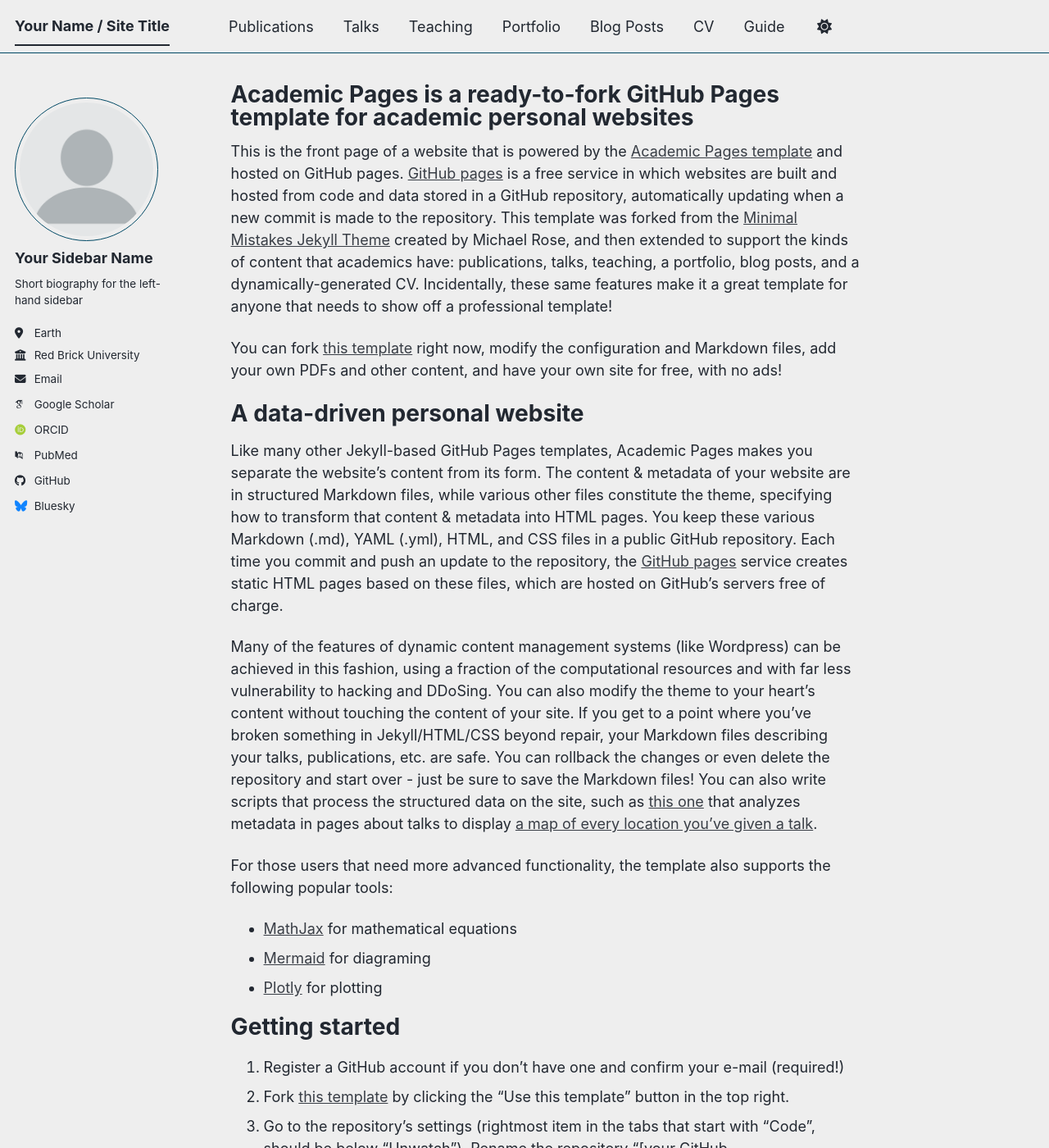
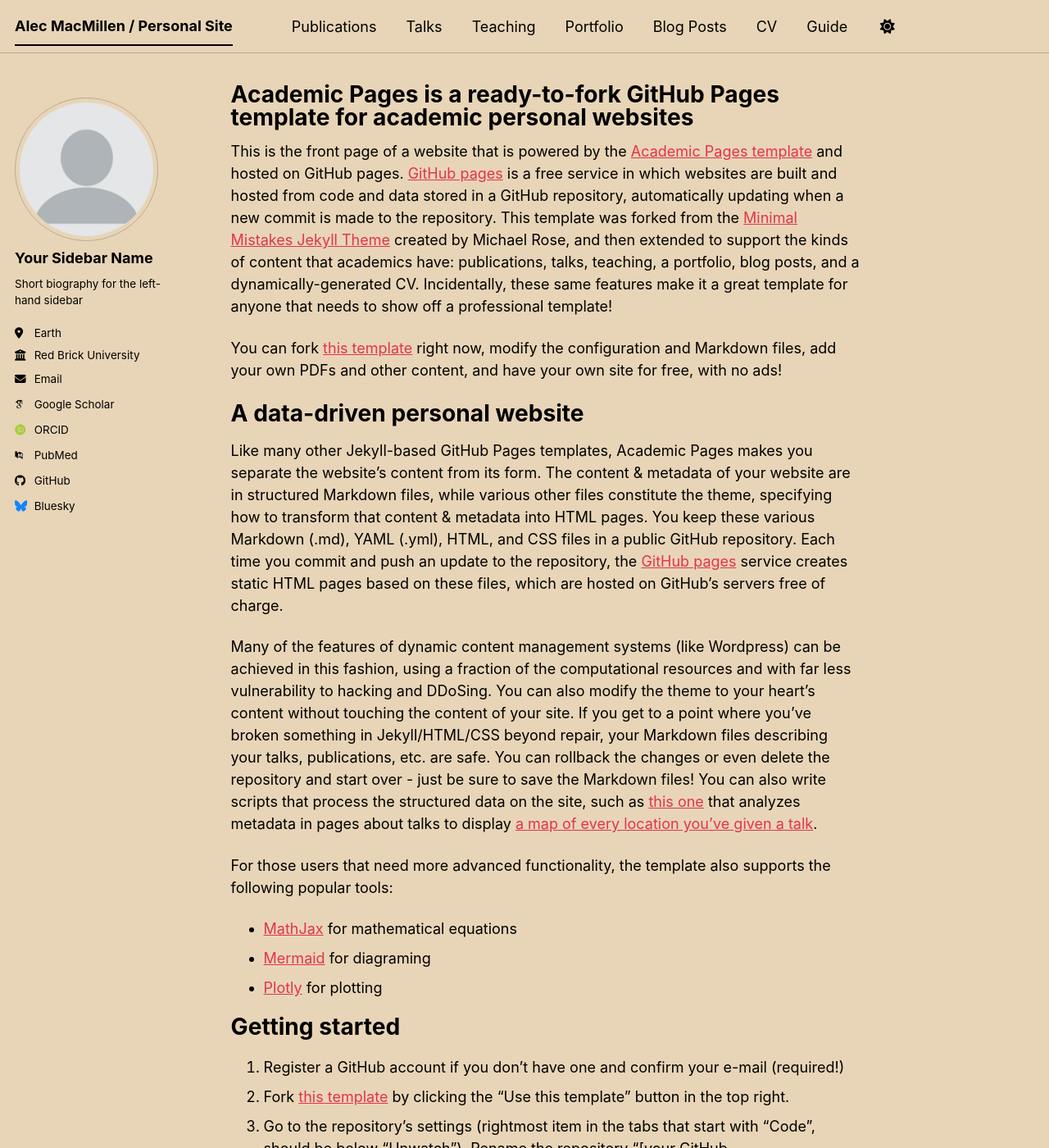
Before and after one commit to alecmacmillen/alecmacmillen.github.io, a Jekyll site: the page built from _pages/about.md, in a window 1280 px wide and 1400 px high. Shown: the whole window at 82% size. Built offline with Jekyll 4.4.1, drawn with Linux system fonts in a browser that asks for light colours; some web fonts are replaced; a script bundle is joined from its source files by our own code; library files that are not in the unit come from our copies; some of the changed text lies outside the part shown.

Commit message:
work on theme

```diff
--- a/_config.yml
+++ b/_config.yml
@@ -8,10 +8,10 @@
 
 # Basic Site Settings
 locale                   : "en-US"
-site_theme               : "air" # The available themes options are "default", "air", "sunrise", "mint", "dirt" and "contrast"
-title                    : "Your Name / Site Title"
+site_theme               : "sunrise" # The available themes options are "default", "air", "sunrise", "mint", "dirt" and "contrast"
+title                    : "Alec MacMillen / Personal Site"
 title_separator          : "-"
-name                     : &name "Your Name"
+name                     : &name "Alec MacMillen"
 description              : &description "Your Name's academic portfolio"   # Update this with a general description of your site, this is the default if not overridden by a page
 url                      : https://academicpages.github.io # The base hostname & protocol for your site e.g. "https://[your GitHub username].github.io",
                                                            # or if you already have some other page hosted on Github then use "https://[your GitHub username].github.io/[Your Repo Name]"
```
